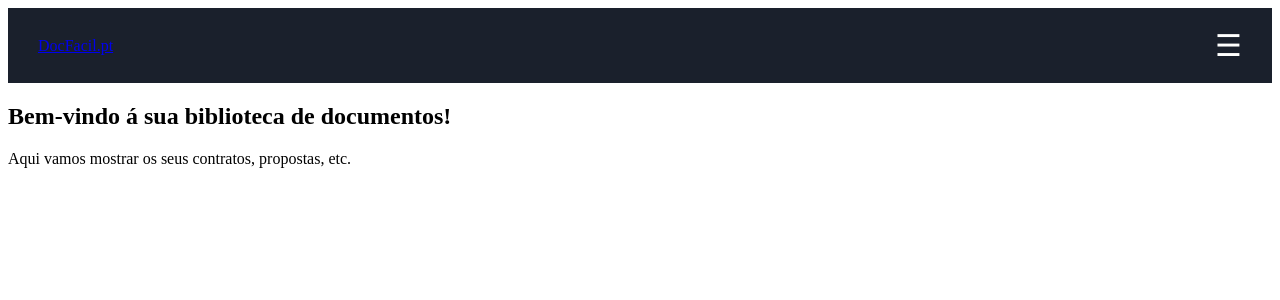
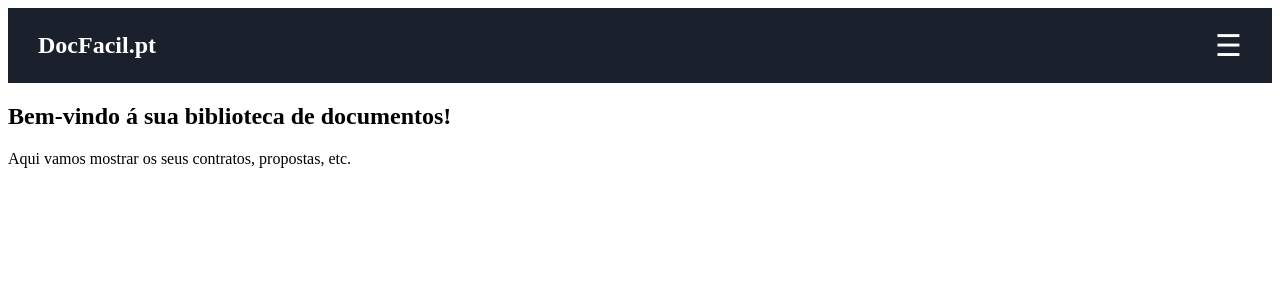
Before and after one commit to tiagodearaujo13-lab/docfacil-frontend-react, a React (Vite) app: page / in a window 1280 px wide. Shown: the top 300 px of the page. Built offline with nearby package versions, Linux system fonts and the light colour scheme.

Commit message:
Aula 23: Estilizei o Header com CSS Modules (ficou como o design!)

```diff
--- a/src/components/Header.jsx
+++ b/src/components/Header.jsx
@@ -6,7 +6,8 @@ function Header () {
 
     return (
         <header className={styles.navBar}>
-            <a href="# className={styles.logo}">DocFacil.pt</a>
+
+            <a href="#" className={styles.logo}>DocFacil.pt</a>
 
             <div className={styles.menuIcon}>{iconeMenu}</div>
             </header>
```
